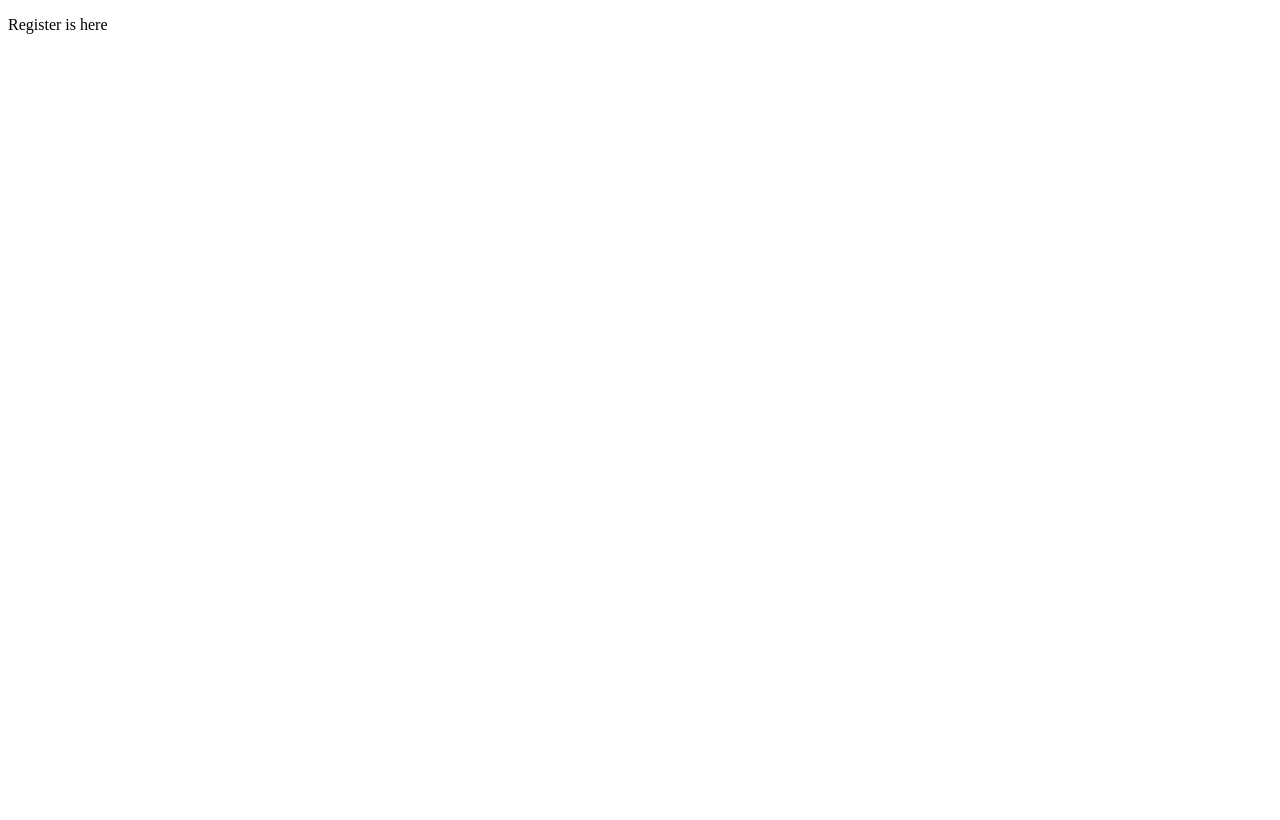
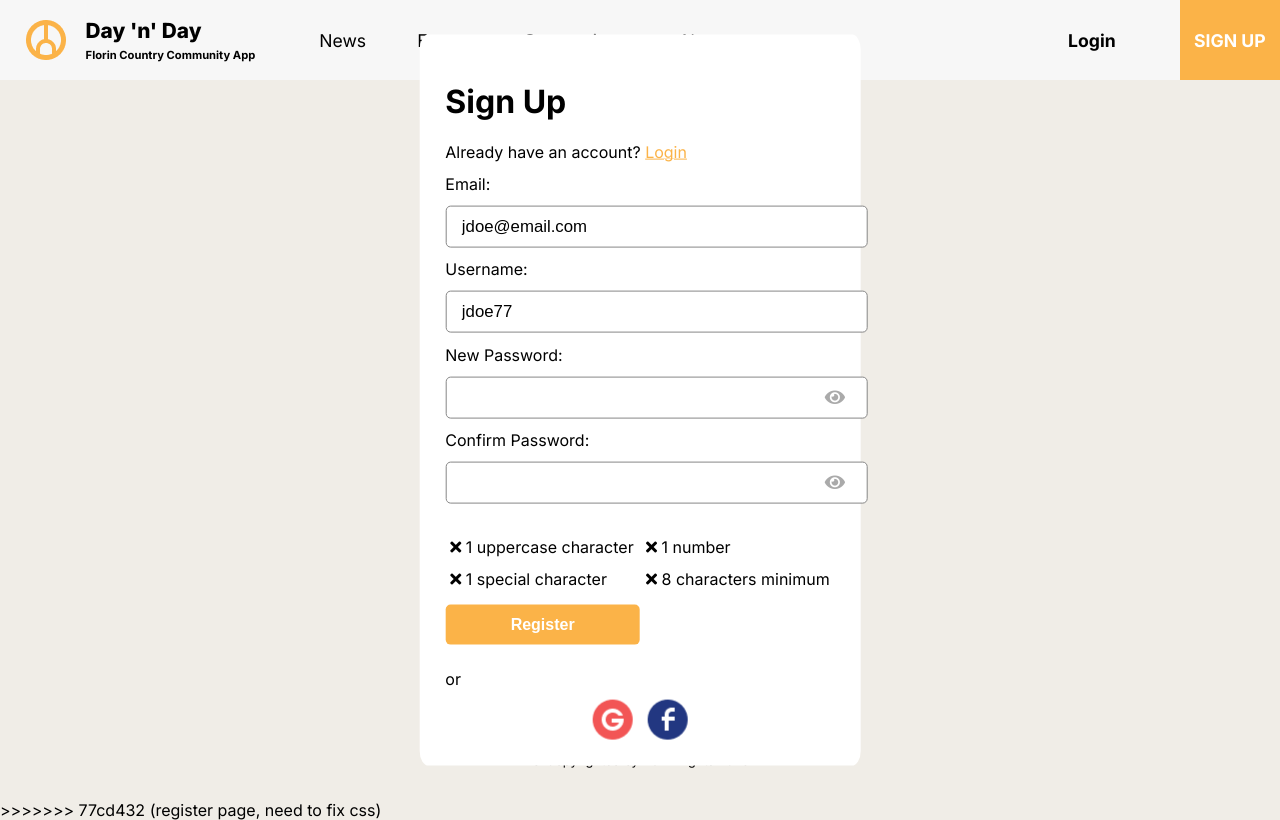
Before and after one commit to nicibob7/NaNKnights, a website: page static/register.html in a window 1280 px wide. Drawn offline with Linux system fonts and the light colour scheme.

Commit message:
added registration files, still need to fix css

```diff
--- a/static/css/register.css
+++ b/static/css/register.css
@@ -0,0 +1,174 @@
+body {
+    padding: 0;
+    margin: 0;
+    background-color: #F0EDE7;
+}
+/* ul {
+    list-style-type: none;
+    margin: 0;
+    padding: 0;
+    overflow: hidden;
+    background-color: #f7f7f7;
+  }
+
+  li {
+    float: left;
+  }
+
+  li a {
+    display: block;
+    color: black;
+    text-align: center;
+    padding: 14px 16px;
+    text-decoration: none;
+  }
+
+  li a:hover {
+    background-color: #FBB348;
+    color: white
+  } */
+
+  .modal {
+    padding: 2%;
+    background-color: white;
+    position: absolute;
+    top: 50%;
+    left: 50%;
+    transform: translate(-50%, -50%);
+    border-radius: 2%;
+  }
+
+  /* input:focus::placeholder {
+    color: transparent;
+} */
+
+
+.password-container {
+    position: relative;
+}
+.password-container-2 {
+    position: relative;
+}
+
+  .toggle-password {
+    position: absolute;
+    top: 50%;
+    right: 10px;
+    transform: translateY(-50%);
+    cursor: pointer;
+    z-index: 1;
+  }
+
+  /* Additional styling for the toggle icon */
+  .toggle-password i {
+    position: absolute;
+    transform: translateY(4%);
+    position: absolute;
+            left: 15%;
+            top: 50%;
+    z-index: 2;
+    font-size: 18px;
+    color: #aaa;
+  }
+
+  .password-req-grid{
+    display: grid;
+    grid-template-columns: 1fr 1fr;
+    gap: 2px; /* Adjust the gap between columns */
+  }
+
+  .grid-item {
+    padding: 5px;
+  }
+  .input-text {
+    padding: 0 4% 0 4%;
+    width: 100%;
+    height: 40px;
+    margin: 4% 0 4% 0;
+    font-size: 1.05rem;
+}
+.login-el {
+    margin: 3% 0 3% 0;
+    white-space: nowrap;
+}
+.input-submit {
+    height: 40px;
+    width: 50%;
+    font-weight: 600;
+    font-size: 1.0rem;
+}
+  /* input:focus::placeholder {
+    color: transparent;
+} */
+
+/* Social buttons styling */
+#social-buttons-wrapper {
+    display: flex;
+    flex-direction: row;
+    align-items: center;
+    width: 100%;
+    justify-content: center;
+}
+.social-button {
+    height: 40px;
+    width: 40px;
+    margin: 0 2% 0 2%;
+}
+
+.social-button > img {
+    /* height: 100%;
+    width: 100%; */
+    object-fit: cover;
+
+}
+#google-icon {
+    background: url('../res/google-icon-sprites.png') 0px 0px no-repeat;
+    background-size: 40px 80px;
+    width: 40px;
+    height: 40px;
+    position: relative;
+}
+
+#google-icon::after {
+    content: "";
+    background: url('../res/google-icon-sprites.png') 0px -40px no-repeat;
+    background-size: 40px 80px;
+    opacity: 0;
+    transition: opacity 0.4s;
+    position: absolute;
+    top: 0;
+    right: 0;
+    bottom: 0;
+    left: 0;
+}
+
+#google-icon:hover::after {
+    opacity: 1;
+    transition: opacity 0.4s;
+}
+
+#facebook-icon {
+    background: url('../res/facebook-icon-sprites.png') 0px 0px no-repeat;
+    background-size: 40px 80px;
+    width: 40px;
+    height: 40px;
+    position: relative;
+}
+
+#facebook-icon::after {
+    content: "";
+    background: url('../res/facebook-icon-sprites.png') 0px -40px no-repeat;
+    background-size: 40px 80px;
+    opacity: 0;
+    transition: opacity 0.4s;
+    position: absolute;
+    top: 0;
+    right: 0;
+    bottom: 0;
+    left: 0;
+}
+
+#facebook-icon:hover::after {
+    opacity: 1;
+    transition: opacity 0.4s;
+}
--- a/static/js/register.js
+++ b/static/js/register.js
@@ -0,0 +1,66 @@
+const passwordInput = document.querySelector('#password');
+const passwordInput2 = document.querySelector('#password2');
+
+const toggleIcon = document.querySelector('.password-container #toggleIcon');
+const toggleIcon2 = document.querySelector('.password-container-2 #toggleIcon');
+const passwordRequirements = document.querySelector('#password-requirements');
+const requirementIcons = document.querySelectorAll('.requirements i');
+
+const matchMessage = document.querySelector('#match-message');
+
+
+
+toggleIcon.addEventListener('click', () => {
+  const type = passwordInput.getAttribute('type');
+  passwordInput.setAttribute('type', type === 'password' ? 'text' : 'password');
+  toggleIcon.classList.toggle('fa-eye');
+  toggleIcon.classList.toggle('fa-eye-slash');
+});
+
+toggleIcon2.addEventListener('click', () => {
+    const type = passwordInput2.getAttribute('type');
+    passwordInput2.setAttribute('type', type === 'password' ? 'text' : 'password');
+    toggleIcon2.classList.toggle('fa-eye');
+    toggleIcon2.classList.toggle('fa-eye-slash');
+  });
+
+passwordInput.addEventListener('input', () => {
+    const passwordValue = passwordInput.value;
+    // checking the user has entered an uppercase character
+    requirementIcons[0].classList.toggle('fa-times', !/[A-Z]/.test(passwordValue));
+    requirementIcons[0].classList.toggle('fa-check', /[A-Z]/.test(passwordValue));
+
+    // checking if the user has entered a number
+    requirementIcons[1].classList.toggle('fa-times', !/\d/.test(passwordValue));
+    requirementIcons[1].classList.toggle('fa-check', /\d/.test(passwordValue));
+
+    // checking if the user has entered a special character
+    requirementIcons[2].classList.toggle('fa-times', !/[!@#$%^&*()_+{}\[\]:;<>,.?~\\/-]/.test(passwordValue));
+    requirementIcons[2].classList.toggle('fa-check', /[!@#$%^&*()_+{}\[\]:;<>,.?~\\/-]/.test(passwordValue));
+
+    // checking if length is 8 or more
+    requirementIcons[3].classList.toggle('fa-times', passwordValue.length < 8);
+    requirementIcons[3].classList.toggle('fa-check', passwordValue.length >= 8);
+
+  });
+
+
+  // Password Validation
+  const passwordMatcher = () => {
+    passwordInput2.addEventListener('keyup', () => {
+        const passwordValue = passwordInput.value; // gets the first value
+        const passwordValue2 = passwordInput2.value; // listening for the second
+        if (passwordValue === passwordValue2) {
+            matchMessage.textContent = "Passwords match!";
+            matchMessage.style.color = "green";
+          } else {
+            matchMessage.textContent = "Passwords do not match.";
+            matchMessage.style.color = "red";
+          }
+    })
+  }
+  passwordMatcher()
+
+//   passwordInput2.addEventListener('input', () => {
+
+//   })
--- a/static/register.html
+++ b/static/register.html
@@ -1,13 +1,112 @@
-<!doctype html>
+<!DOCTYPE html>
 <html lang="en">
 <head>
     <meta charset="UTF-8">
-    <meta name="viewport"
-          content="width=device-width, user-scalable=no, initial-scale=1.0, maximum-scale=1.0, minimum-scale=1.0">
-    <meta http-equiv="X-UA-Compatible" content="ie=edge">
-    <title>Register</title>
+    <meta name="viewport" content="width=device-width, initial-scale=1.0">
+    <link type="text/css" rel="stylesheet" href="css/register.css">
+    <script defer type="application/javascript" src="js/register.js"></script>
+    <link rel="stylesheet" href="./css/global-styles.css" >
+    <link rel="stylesheet" href="https://cdnjs.cloudflare.com/ajax/libs/font-awesome/5.15.3/css/all.min.css">
+    <link rel="icon" type="image/x-icon" href="res/logo.png">
+    <title>Register | Day 'n' Day</title>
 </head>
 <body>
-    <p>Register is here</p>
+    <!-- navbar -->
+        <nav class="menu-default">
+            <div id="nav-left">
+                <div id="logo-wrapper">
+                    <a id="nav-home-button" href="./home.html">
+                        <img id="nav-logo" src="./res/logo1.png">
+                        <div id="logo-text-wrapper">
+                            <p id="logo-text-main">Day 'n' Day</p>
+                            <p id="logo-text-sub">Florin Country Community App</p>
+                        </div>
+                    </a>
+                </div>
+
+                <div id="nav-button-wrapper">
+                    <a href="./news.html" id="nav-news-button" class="nav-button">News</a>
+                    <a href="./events.html" id="nav-events-button" class="nav-button">Events</a>
+                    <a href="./suggestions.html" id="nav-suggestions-button" class="nav-button">Suggestions</a>
+                    <a href="./about.html" id="nav-about-button" class="nav-button">About</a>
+                </div>
+
+            </div>
+            <div id="nav-right" class="hide-padding">
+                <div id="nav-right-button-wrapper">
+                    <a href="./dashboard.html" id="nav-news-button" class="nav-button hide">My Stuff</a>
+                    <a href="./login.html" id="nav-login-button" class="nav-button">Login</a>
+                </div>
+
+                <a href="./register.html" id="nav-signup-button">SIGN UP</a>
+
+                <div id="nav-account-wrapper" class="hide">
+                    <img id="nav-account-icon" src="./res/account-icon.png">
+                    <div id="nav-account-dropdown-list" class="menu-default hide">
+                        <a href="" id="nav-account-dashboard" class="account-dropdown-button">My Stuff</a>
+                        <a href="" id="nav-account-settings" class="account-dropdown-button">Account</a>
+                        <a href="" id="nav-account-logout" class="account-dropdown-button">Logout</a>
+                    </div>
+                </div>
+            </div>
+        </nav>
+     <!-- sign up modal -->
+     <main>
+     <div class="modal">
+        <h1>Sign Up</h1>
+            <p id="registration-link" class="form-text login-el">Already have an account? <a href="./login.html" class="text-link">Login</a></p>
+            <!-- <p>Already have an account? <a class= "login-link" href="login.html"></a>Login</p> -->
+        <form id="registration-form">
+
+            <!-- <input type="text" id="username" class="input-text login-el" name="username" placeholder="Username">
+            <input type="password" id="password" class="input-text login-el" name="password" placeholder="Password"> -->
+            <div class = "email-container">
+                <label for="email">Email:</label> <br/>
+                <input type="email" id="email" class="input-text login-el" name="email" value ="jdoe@email.com" required><br/>
+            </div>
+            <div class = "username-container">
+                <label for="username">Username:</label> <br/>
+                <input type="text" id="username" class="input-text login-el" name="username" value ="jdoe77" required><br/>
+            </div>
+            <!-- New Password -->
+            <div class="password-container">
+                <label for="password">New Password:</label><br/>
+              <input type="password" id="password" class="input-text login-el" name="password" required>
+              <span class="toggle-password" id="togglePassword">
+                <i class="fas fa-eye" id="toggleIcon"></i>
+              </span>
+            </div>
+              <!-- confirm Password -->
+
+            <div class="password-container-2">
+                <label for="password">Confirm Password:</label><br/>
+                <input type="password" id="password2" class="input-text login-el" name="password" required>
+                <span class="toggle-password" id="togglePassword2">
+                    <i class="fas fa-eye" id="toggleIcon"></i>
+                </span>
+            </div>
+            <!-- <br/> -->
+            <p id="match-message"></p>
+            <p id="password-requirements"></p>
+            <div class="password-req-grid requirements">
+                <div class="grid-item"> <i class="fas fa-times" aria-hidden="true"></i> 1 uppercase character</div>
+                <div class="grid-item"> <i class="fas fa-times" aria-hidden="true"></i> 1 number</div>
+                <div class="grid-item"> <i class="fas fa-times" aria-hidden="true"></i> 1 special character</div>
+                <div class="grid-item"> <i class="fas fa-times" aria-hidden="true"></i> 8 characters minimum</div>
+              </div>
+              <input type="submit" class="input-submit login-el" value="Register">
+              <!-- Oauth2 buttons -->
+            <p class="form-text login-el">or</p>
+            <div id="social-buttons-wrapper">
+                <a href="#" id="google-icon" class="social-button"></a>
+                <a href="#" id="facebook-icon" class="social-button"></a>
+            </div>
+        </form>
+     </div>
+    </main>
+     <footer>
+        <p> &copy; Copyrighted by NaNKnights 2023</p>
+    </footer>
+>>>>>>> 77cd432 (register page, need to fix css)
 </body>
 </html>
```
Also changed, not shown: static/login.html (+1 -1 lines).
